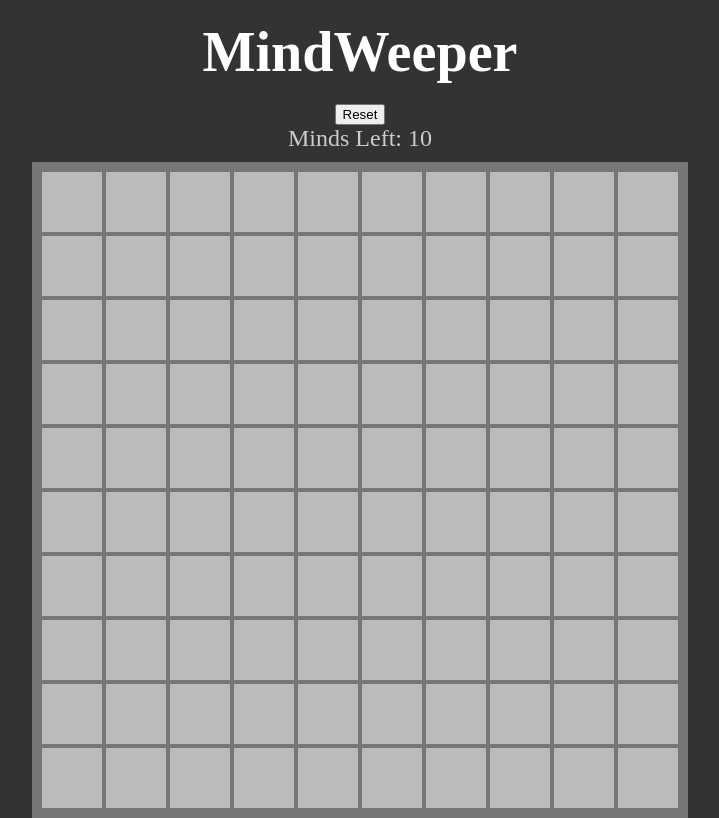
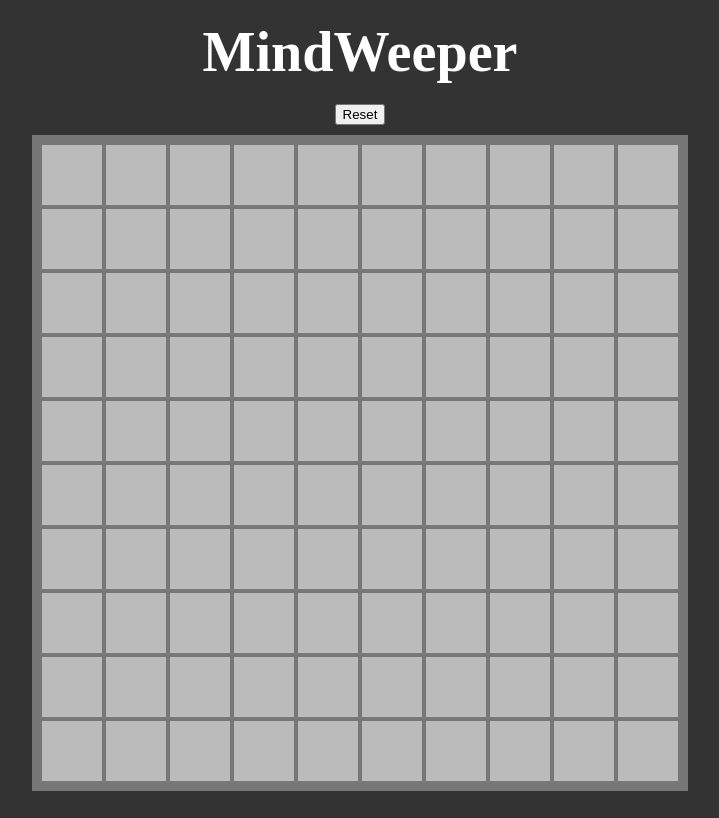
Before and after one commit to Zobee/JS-minesweeper, a plain HTML site: page index.html in a window 1280 px wide. Shown: the whole page, without its empty margins (280-999 px from the left). Drawn offline with Linux system fonts and the light colour scheme.

Commit message:
Minor html change

```diff
--- a/index.html
+++ b/index.html
@@ -11,7 +11,6 @@
       <h3 class="title">MindWeeper</h3>
       <button class="reset">Reset</button>
         <div class="subtext">
-          Minds Left: <span class="mine-count"></span>
         </div>
       <div class="board"></div>
     </body>
```
